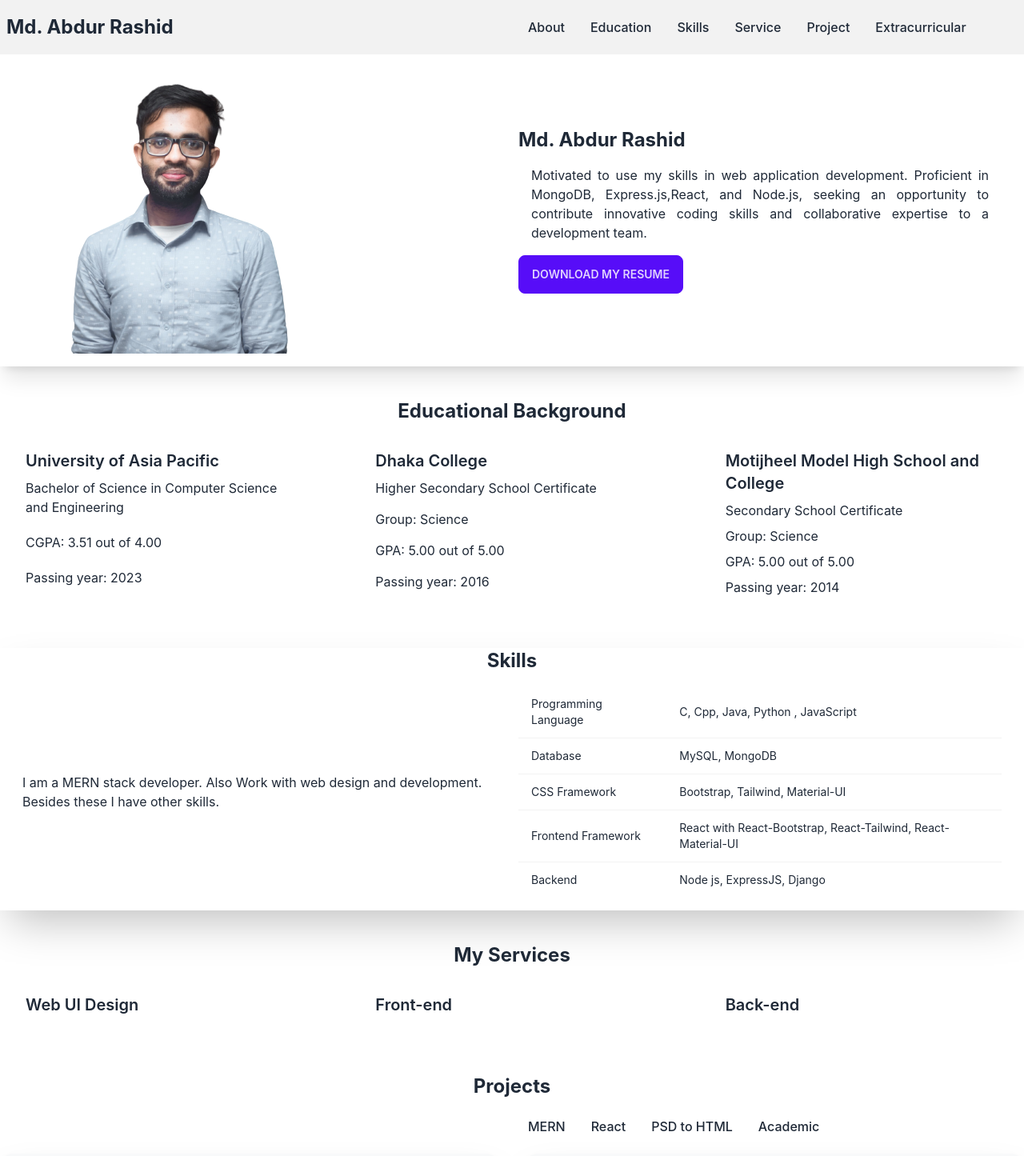
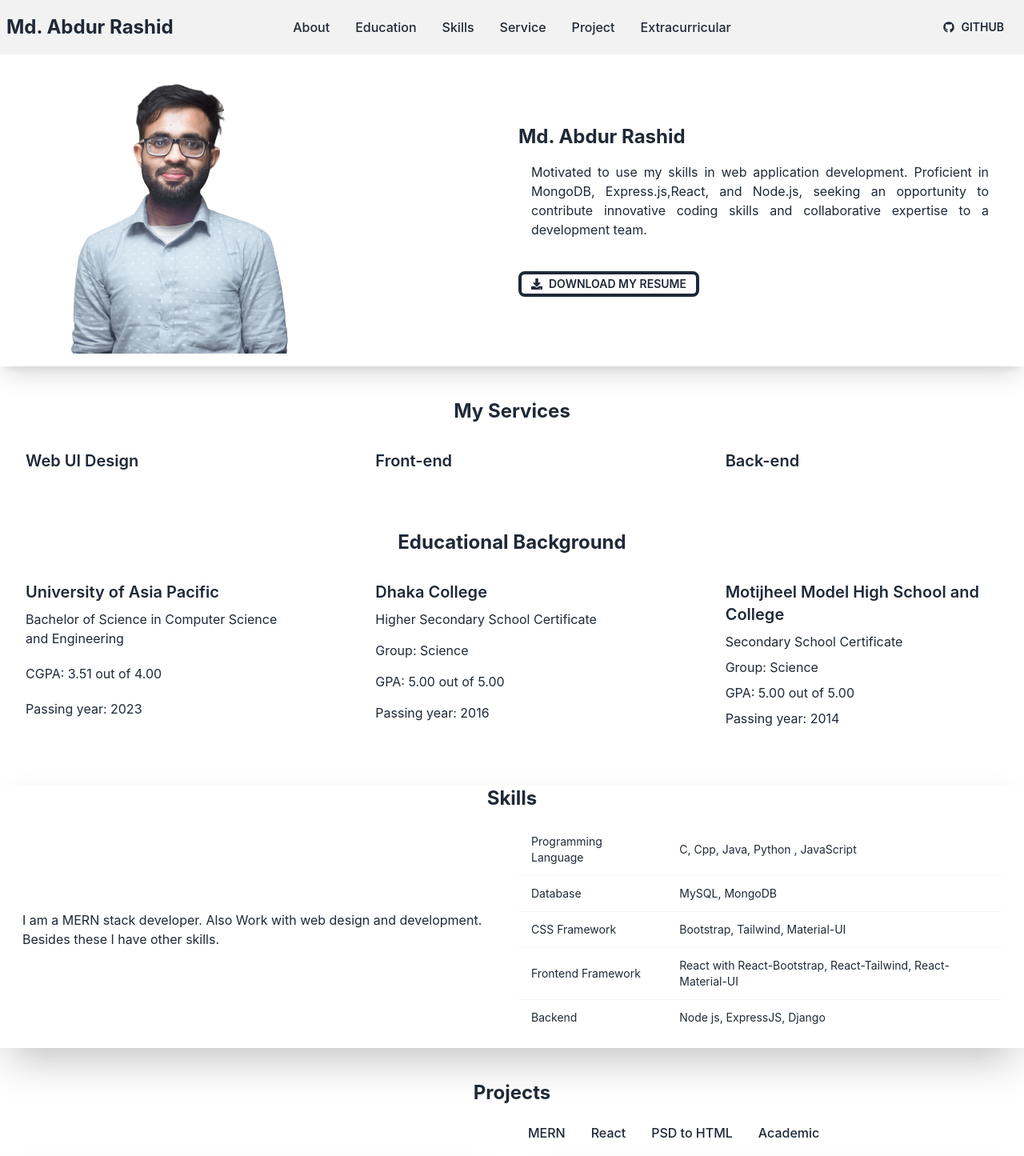
Before and after one commit to Sawom/Md_Abdur_Rashid, a React (Create React App) app: page / in a window 1280 px wide. Shown: the top 1445 px of the page at 80% size. Built offline with nearby package versions, Linux system fonts and the light colour scheme.

Commit message:
about header updated

```diff
--- a/package.json
+++ b/package.json
@@ -3,6 +3,7 @@
   "version": "0.1.0",
   "private": true,
   "dependencies": {
+    "@react-icons/all-files": "^4.1.0",
     "@testing-library/jest-dom": "^5.17.0",
     "@testing-library/react": "^13.4.0",
     "@testing-library/user-event": "^13.5.0",
--- a/src/Components/Header/Header.js
+++ b/src/Components/Header/Header.js
@@ -1,6 +1,8 @@
 import React from 'react';
 import './Header.css';
 import { HashLink } from 'react-router-hash-link';
+import { FaGithub } from 'react-icons/fa';
+
 
 const Header = () => {
     return (
@@ -35,6 +37,11 @@ const Header = () => {
                             <li> <HashLink to='#ext' smooth > <span className='linkStyle' > Extracurricular </span>  </HashLink> </li>
                         </ul>
                     </div>
+                    <div className='navbar-end'>
+                        <a href="https://github.com/Sawom" target="_blank">
+                             <button className='btn btn-ghost ' > <FaGithub/> gitHub</button>
+                        </a>
+                    </div>
                 </div>
         </div>
     );
--- a/src/Components/Home/About/About.js
+++ b/src/Components/Home/About/About.js
@@ -1,6 +1,9 @@
 import React from 'react';
 import Me from '../../../images/cvpics.png'
-import './About.css'
+import './About.css';
+import { FaDownload } from 'react-icons/fa';
+
+
 
 const About = () => {
     return (
@@ -16,7 +19,9 @@ const About = () => {
                     <p className="p-4 pStyle">
                         Motivated to use my skills in web application development. Proficient in MongoDB, Express.js,React, and Node.js, seeking an opportunity to contribute innovative coding skills and collaborative expertise to a development team.
                     </p>
-                    <button className="btn btn-primary">Download My Resume </button>
+                    <a href="https://drive.google.com/file/d/1BOqyJXLIrHlbN4E5GqkbgsRVEa8ivDqO/view?usp=sharing"  target="_blank">
+                        <button className="btn btn-outline btn-sm border-4 mt-6"> <FaDownload />  Download My Resume </button>
+                    </a>
                     </div>
                 </div>
             </div>
--- a/src/Components/Home/Home/Home.js
+++ b/src/Components/Home/Home/Home.js
@@ -10,9 +10,9 @@ const Home = () => {
     return (
         <div className='container mx-auto' >
             <About></About>
+            <WhatIdo></WhatIdo>
             <Education></Education>
             <Skills></Skills>
-            <WhatIdo></WhatIdo>
             <Projects></Projects>
             <Extracurricular></Extracurricular>
         </div>
--- a/src/Components/Home/Projects/Projects.js
+++ b/src/Components/Home/Projects/Projects.js
@@ -14,6 +14,7 @@ const Projects = () => {
                             <svg xmlns="http://www.w3.org/2000/svg" className="h-5 w-5" fill="none" viewBox="0 0 24 24" stroke="currentColor"><path strokeLinecap="round" strokeLinejoin="round" strokeWidth="2" d="M4 6h16M4 12h8m-8 6h16" /></svg>
                         </label>
                         {/* responsive menu part */}
+                        {/* nested route */}
                         <ul tabIndex={0} className="menu menu-sm dropdown-content mt-3 z-[1] p-2 shadow bg-base-100 rounded-box w-52">
                             <li > <Link to=''  > <span className='linkStyle' >MERN </span>  </Link> </li>
                             <li> <Link to='/reactjs'  > <span className='linkStyle' > React </span>  </Link> </li>
--- a/src/Components/Home/Skills/Skills.js
+++ b/src/Components/Home/Skills/Skills.js
@@ -2,7 +2,7 @@ import React from 'react';
 
 const Skills = () => {
     return (
-        <div className=' shadow-2xl mt-8 container mx-auto' id='skill' >
+        <div className=' shadow-2xl mt-10 container mx-auto' id='skill' >
             <p className='text-center font-bold text-2xl' > Skills </p>
             <div className="hero  px-3">
                 <div className="hero-content flex-col lg:flex-row md:flex-row">
```
Also changed, not shown: 1 other file (tests, documents, lock files or other folders).
